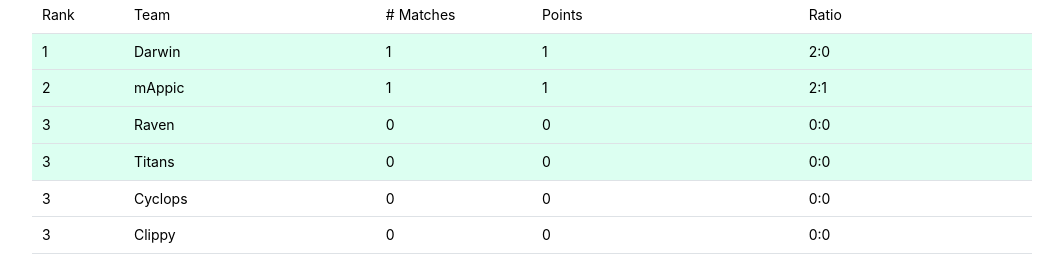
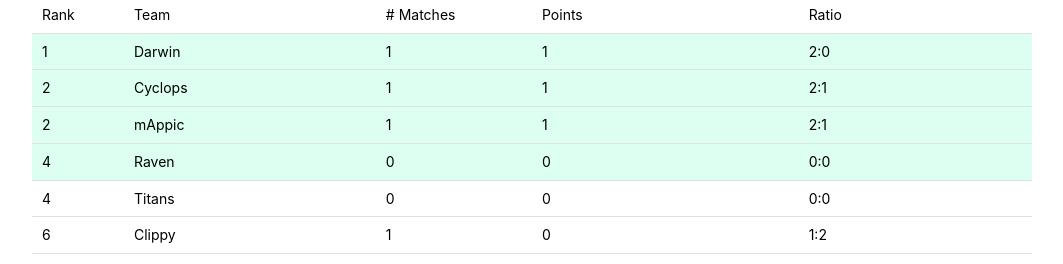
Before and after one commit to Nasicus/dgpdggtwc, a React (Vite) app: page / in a window 1280 px wide. Shown: the part 533-797 px from the top of the page, without its empty margins (108-1171 px from the left). Built offline with nearby package versions, Linux system fonts and the light colour scheme.

Commit message:
add clippy vs cyclops

```diff
--- a/src/groupResults.tsx
+++ b/src/groupResults.tsx
@@ -102,7 +102,7 @@ const Group2ResultTable: FC = () => {
       [
         ["Raven", "Titans", ""],
         ["Darwin", "Firefly", "2:0"],
-        ["Cyclops", "Clippy", ""],
+        ["Cyclops", "Clippy", "2:1"],
         ["Polaris Pathfinders", "mAppic", "1:2"],
       ],
     ],
```
